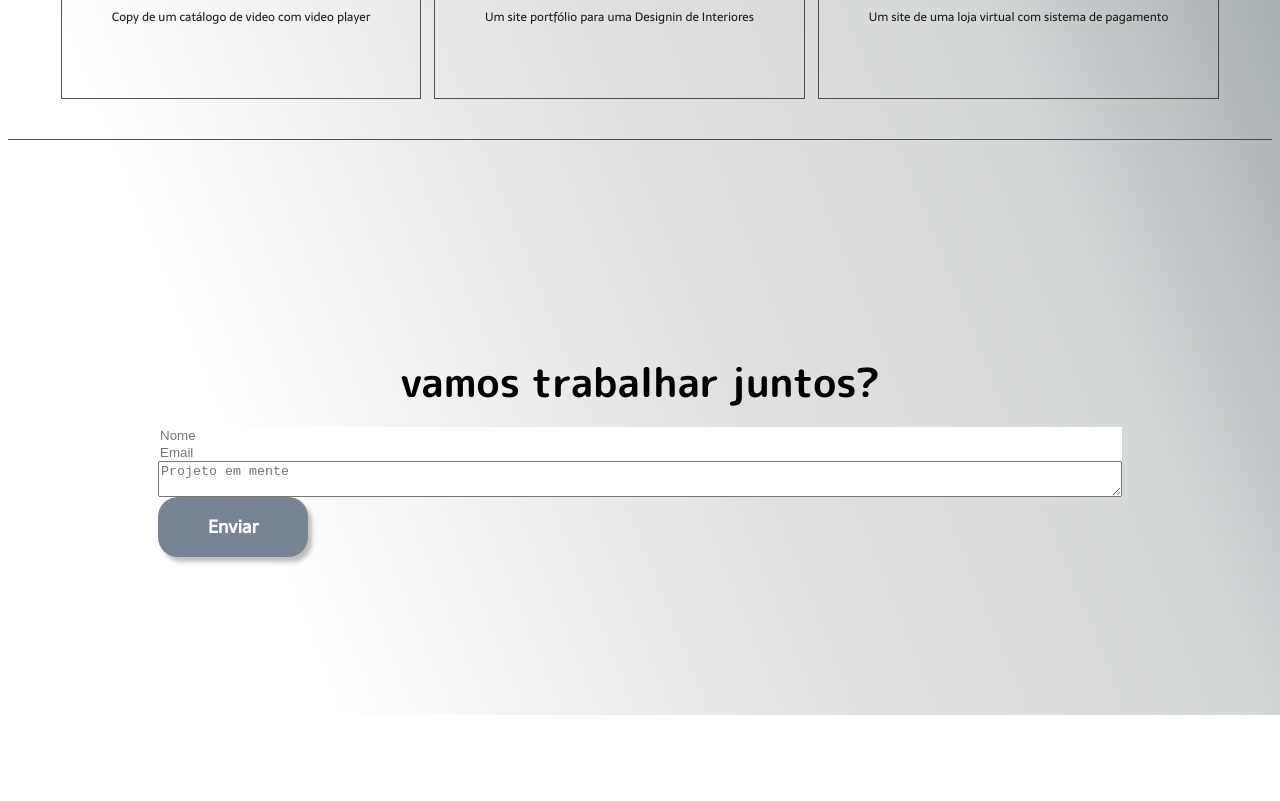
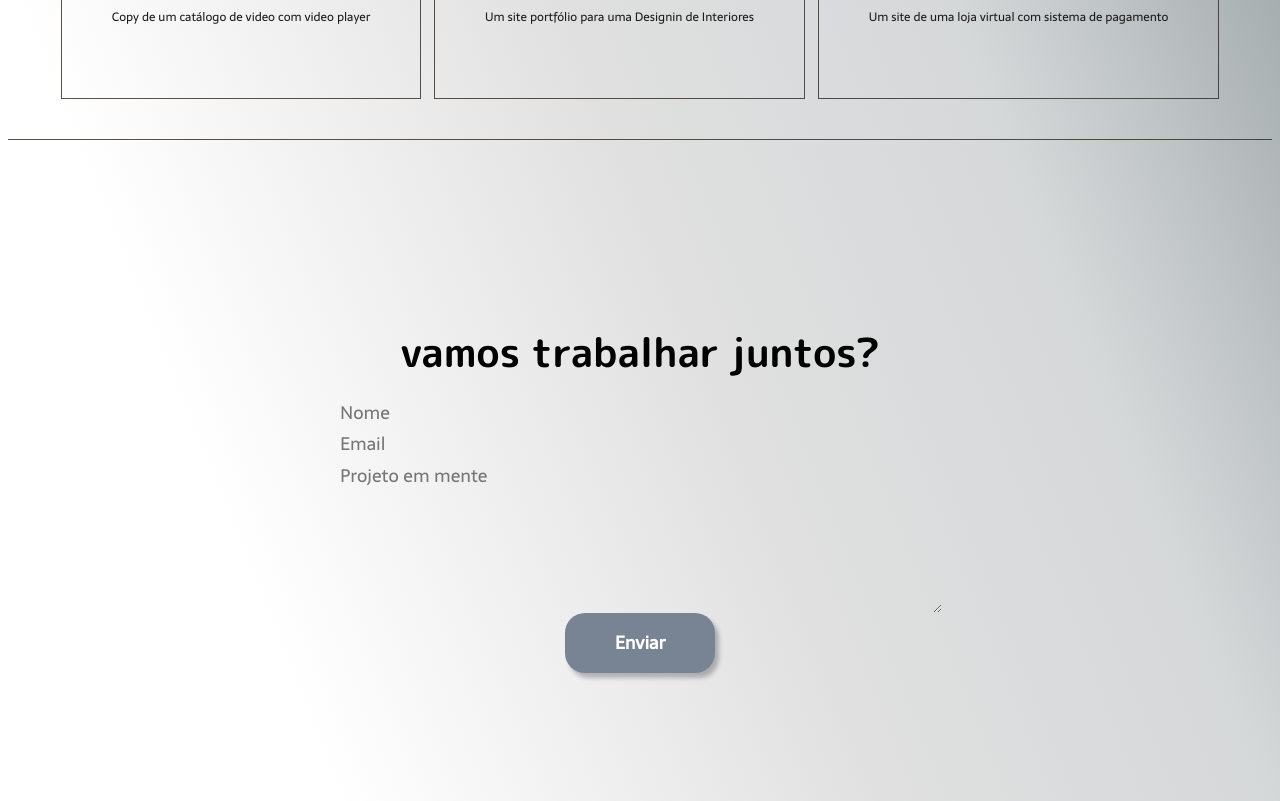
Before and after one commit to caiojoss/meusite, a plain HTML site: page index.html in a window 1280 px wide. Shown: the part 1083-1884 px from the top of the page. Before the commit the page ends 1798 px from the top, so only its background shows below. Drawn offline with Linux system fonts and the light colour scheme.

Commit message:
Update style.css

```diff
--- a/style.css
+++ b/style.css
@@ -172,10 +172,11 @@ body {
 }
 
 .conteudo-rodape {
-  padding: 150px;
+  padding: 120px;
   display: flex;
   flex-direction: column;
-  justify-content: center;
+  align-items: center;
+  justify-content: space-around;
 }
 
 .titulo-rodape {
@@ -186,19 +187,32 @@ body {
   line-height: 89px;
   display: flex;
   justify-content: center;
+  align-items: center;
 }
 
-.texto-input {
+.input-rodape {
+  border: none;
+  background: transparent;
   font-family: "Sarala";
   font-style: normal;
   font-weight: 400;
   font-size: 18px;
   line-height: 29px;
+  width: 600px;
 }
 
-.input-rodape {
+.input-rodape-maior {
   border: none;
-  backdrop-filter: blur(10px);
+  background: transparent;
+  font-family: "Sarala";
+  font-style: normal;
+  font-weight: 400;
+  font-size: 18px;
+  line-height: 29px;
+  display: flex;
+  justify-content: flex-end;
+  width: 600px;
+  height: 150px;
 }
 
 .conteudo-rodape-escrito-botao {
```
